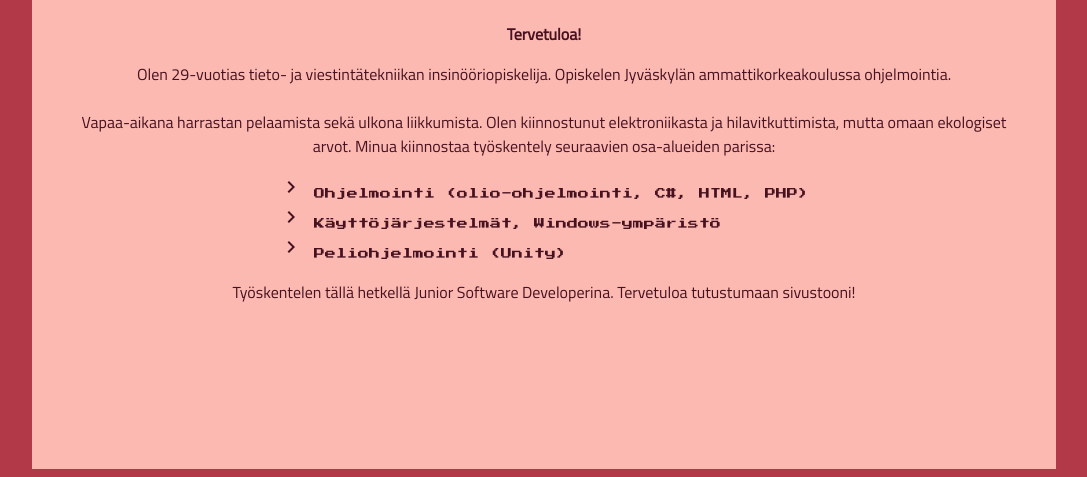
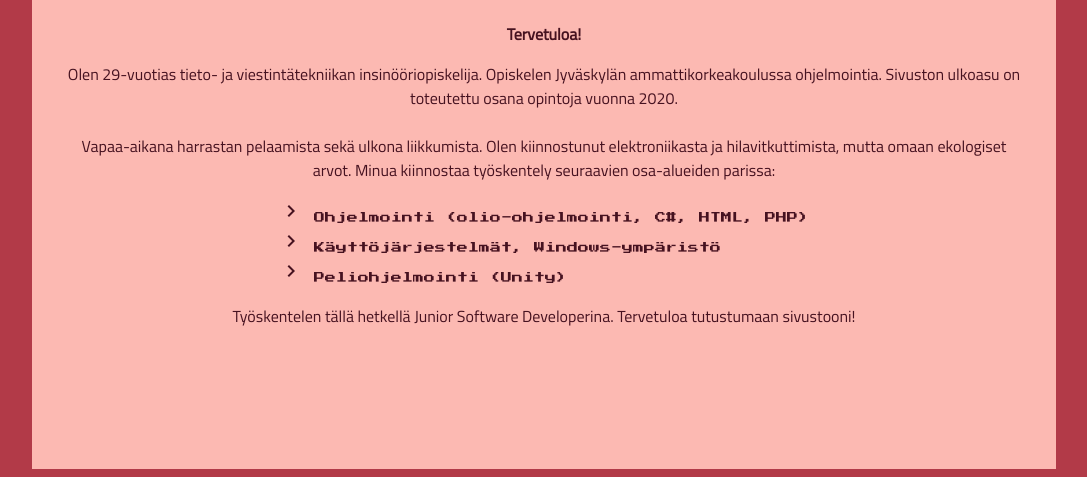
Before and after one commit to patedude/patedude.github.io, a plain HTML site: page index.html in a window 1280 px wide. Shown: the part 323-800 px from the top of the page, without its empty margins (96-1183 px from the left). Drawn offline with Linux system fonts and the light colour scheme.

Commit message:
Tekstin päivitys

```diff
--- a/index.html
+++ b/index.html
@@ -25,7 +25,7 @@
     <!-- <img class="profilepicture" src="images/image.png" alt="Profiilikuva"> -->
     <h3>Tervetuloa!</h3>
     <p>
-        Olen 29-vuotias tieto- ja viestintätekniikan insinööriopiskelija. Opiskelen Jyväskylän ammattikorkeakoulussa ohjelmointia.<br>
+        Olen 29-vuotias tieto- ja viestintätekniikan insinööriopiskelija. Opiskelen Jyväskylän ammattikorkeakoulussa ohjelmointia. Sivuston ulkoasu on toteutettu osana opintoja vuonna 2020.<br>
         <br>
         Vapaa-aikana harrastan pelaamista sekä ulkona liikkumista. Olen kiinnostunut elektroniikasta ja hilavitkuttimista, mutta omaan ekologiset arvot. Minua kiinnostaa työskentely seuraavien osa-alueiden parissa:</p>
         <table>
```
